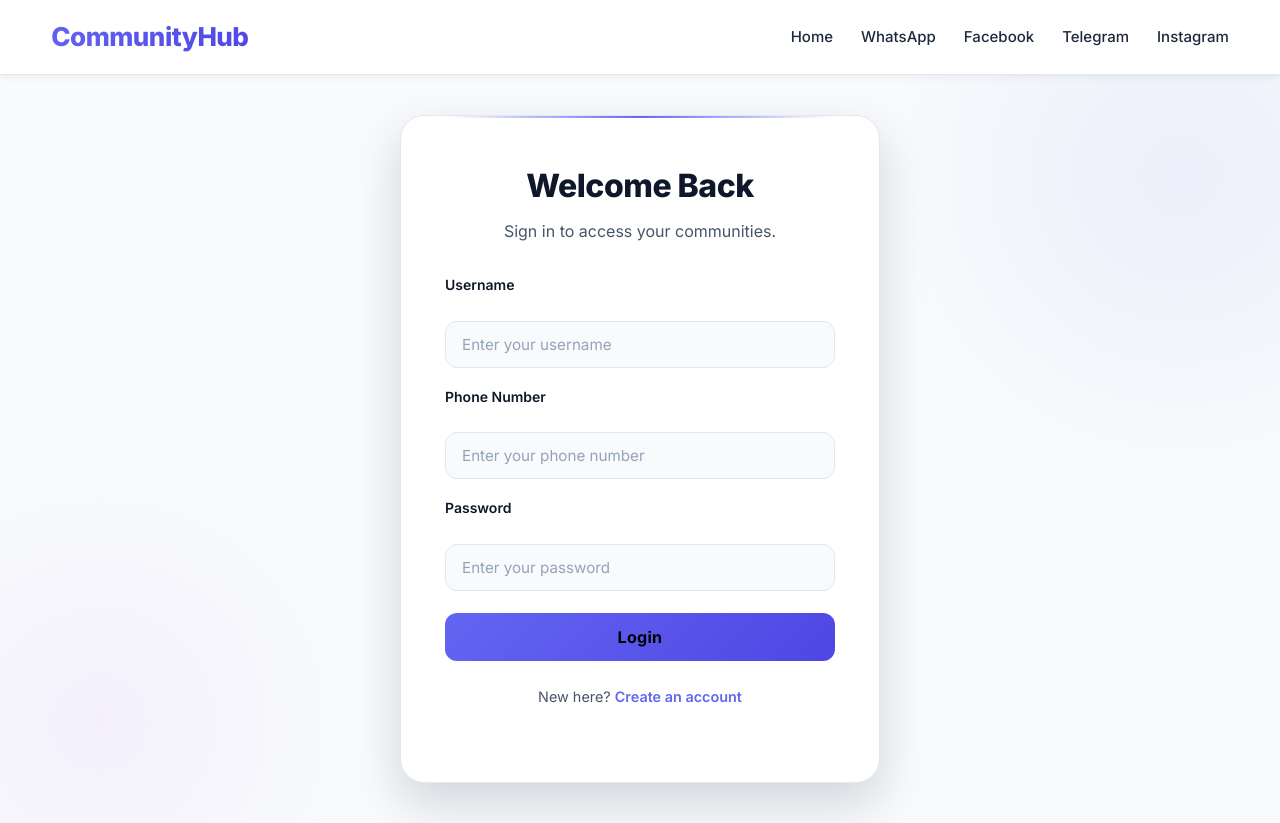
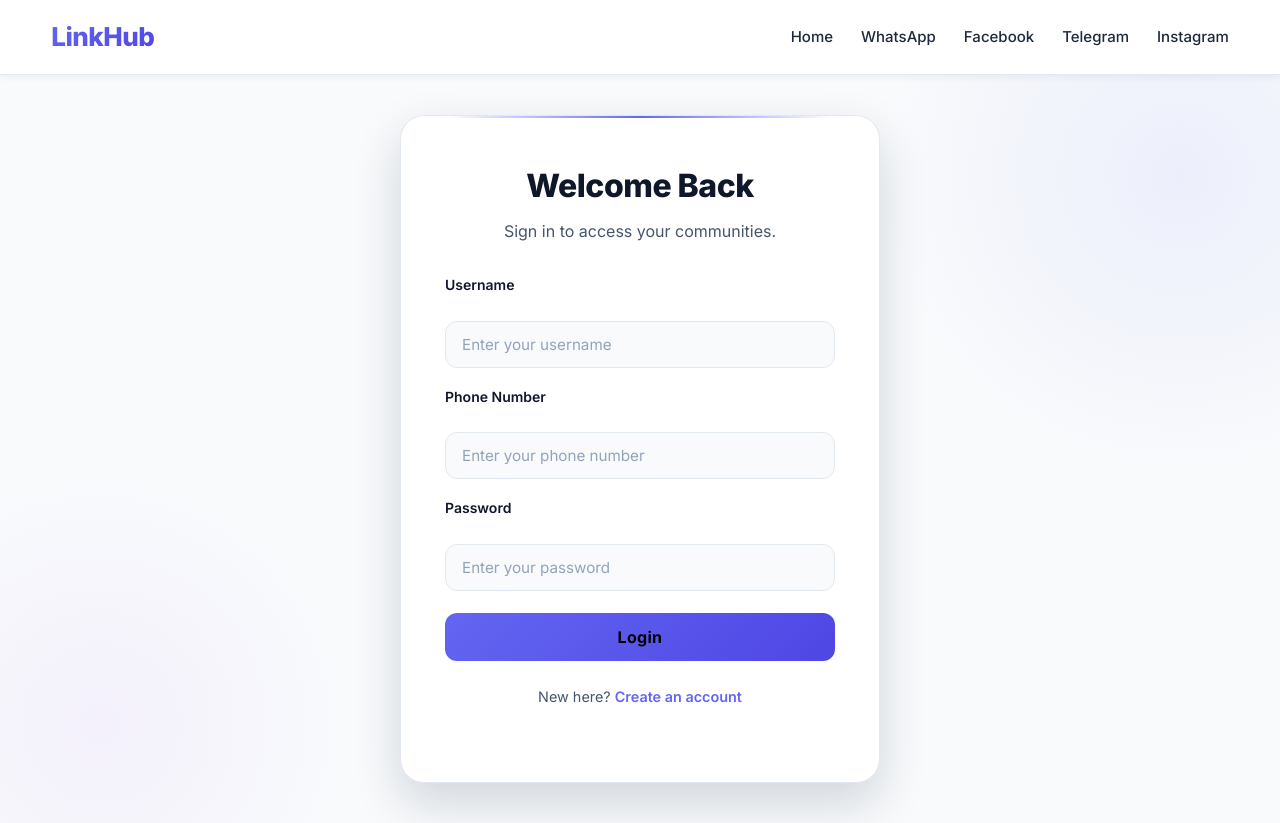
Before and after one commit to Gayathiri99/LinkHub, a website: page login.html in a window 1280 px wide. Drawn offline with Linux system fonts and the light colour scheme.

Commit message:
Edited login.html

```diff
--- a/login.html
+++ b/login.html
@@ -3,7 +3,7 @@
   <head>
     <meta charset="UTF-8" />
     <meta name="viewport" content="width=device-width, initial-scale=1.0" />
-    <title>Login - CommunityHub</title>
+    <title>Login - LinkHub</title>
     <link rel="preconnect" href="https://fonts.googleapis.com" />
     <link rel="preconnect" href="https://fonts.gstatic.com" crossorigin />
     <link
@@ -18,7 +18,7 @@
     <header class="navbar">
       <div class="container">
         <div class="logo">
-          <a href="index.html">CommunityHub</a>
+          <a href="index.html">LinkHub</a>
         </div>
         <nav class="nav-menu">
           <ul class="nav-links">
```
